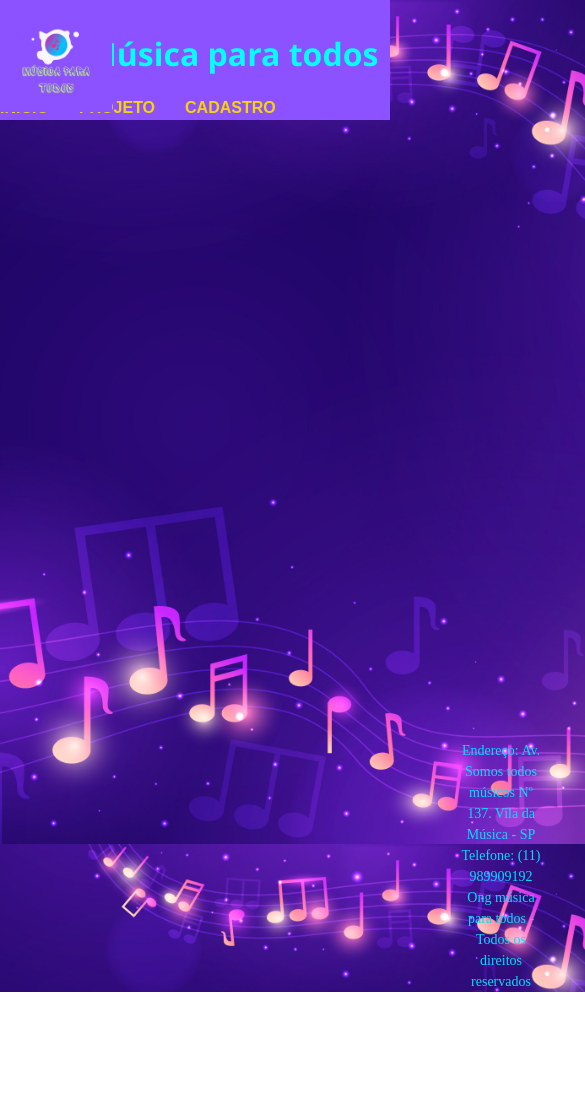
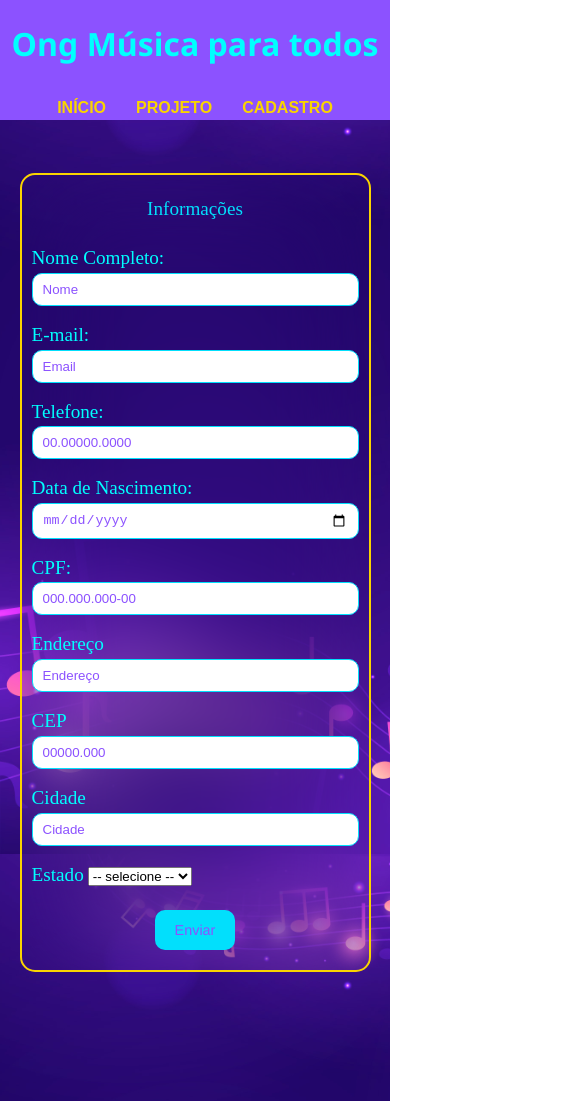
Before and after one commit to willian-andreotti2/testeprojeto, a plain HTML site: page cadastro.html in a window 390 px wide. Shown: the top 1101 px of the page, 585 px wide, since content can reach past the window. Before the commit the page ends 992 px from the top, so only its background shows below. Drawn offline with Linux system fonts and the light colour scheme.

Commit message:
ajustes de responsividade tela de cadastro

```diff
--- a/cadastro.html
+++ b/cadastro.html
@@ -39,7 +39,7 @@
         <p>cadastre-se como voluntário</p>
       </div>
       <section class="cadastro-informacoes-pessoais">
-        <legend>Informações Pessoais</legend>
+        <legend>Informações</legend>
         <div class="dados-pessoais">
           <label for="nome">Nome Completo:</label>
           <input
--- a/styles.css
+++ b/styles.css
@@ -6,36 +6,34 @@
 
 .cabecalho {
   position: fixed;
-  text-align: center;
+
   top: 0px;
   left: 0px;
   right: 0px;
   z-index: 3;
+
+  width: 100vw;
   height: 120px;
-  width: 100%;
 
-  max-width: 2200px;
   background-color: #8c52ff;
 }
 
 .logo {
   display: flex;
   position: relative;
-  width: 100%;
+  width: 100vw;
   height: 7rem;
-  max-width: 20rem;
+  justify-content: center;
+  right: 250px;
   top: -3rem;
-
-  z-index: 99;
+  z-index: 0;
 }
 
 .titulo {
   display: flex;
   position: relative;
-  text-align: center;
-  width: 100%;
-  max-width: 2000px;
-  top: 30px;
+  width: 100vw;
+  top: 20px;
   left: 0rem;
   justify-content: center;
   font-weight: bold;
@@ -46,13 +44,12 @@
 .selecao {
   display: flex;
   position: relative;
-  text-align: center;
+  justify-content: center;
   bottom: 4rem;
-  width: 100%;
-  max-width: 160px;
+  width: 100vw;
+
   margin: 0 auto;
   gap: 0px 30px;
-  margin-right: 64rem;
 }
 ul li {
   cursor: pointer;
@@ -437,90 +434,117 @@ body {
 }
 
 .enunciado {
-  position: absolute;
   color: #02dffc;
-  width: 400px;
-  height: 120px;
-  margin-left: 870px;
-  margin-top: 230px;
-  font-size: 20px;
+
+  width: 70%;
+  max-width: 300px;
+
+  margin: 120px auto;
+  text-align: center;
+  font-size: 1.25rem;
 }
 
 .cadastro-informacoes-pessoais {
   display: flex;
-  position: relative;
-  width: 600px;
-  height: 400px;
-
+  flex-direction: column;
+  align-items: center;
+  justify-content: center;
+  width: 80%;
+  max-width: 500px;
+  margin: 0 auto;
   border: 2px solid #02dffc;
-  backdrop-filter: blur(30px);
+  backdrop-filter: blur(50px);
   border-radius: 15px;
-  padding: 70px 100px;
+  padding: 40px 90px;
   border: 2px solid #fad400;
-  left: 700px;
-  top: 300px;
 }
 
 .cadastro-informacoes-pessoais input {
+  width: 100%;
+  max-width: 300px;
   border-radius: 10px;
-  padding: 5px 9px;
+  padding: 8px 10px;
   color: #8c52ff;
+  margin-bottom: 15px;
+  border: 1px solid #02dffc;
 }
 
 .cadastro-informacoes-pessoais input::placeholder {
   color: #8c52ff;
 }
 
-option {
-  color: #8c52ff;
-}
+.cadastro-informacoes-pessoais legend {
+  font-size: 1.2rem;
+  margin-bottom: 20px;
 
-.cadastro-informacoes-pessoais legend {
-  display: flex;
-  position: absolute;
   color: #02dffc;
-
-  font-size: 18px;
-
-  text-transform: uppercase;
-  top: 5%;
-  left: 30%;
 }
 
 .cadastro-informacoes-pessoais label {
-  display: flex;
-  position: relative;
-  width: 200px;
-  height: 20px;
-  padding: -10px -9px;
+  font-size: 1.2rem;
+  margin-bottom: 20px;
+
   color: aqua;
 }
 
 .button-enviar {
   display: flex;
-  position: absolute;
-  height: 40px;
-  bottom: 30px;
+  justify-content: center;
+  margin-top: 20px;
 }
 
 .button-enviar button {
-  width: 60px;
+  width: 100px;
+  height: 40px;
   background-color: #02dffc;
   border-radius: 10px;
   color: #8c52ff;
   font-family: "Franklin Gothic Medium", "Arial Narrow", Arial, sans-serif;
   cursor: pointer;
+  border: none;
+}
+
+@media (max-width: 768px) {
+  .enunciado {
+    font-size: 1rem;
+    margin-top: 10px;
+  }
+
+  .cadastro-informacoes-pessoais {
+    width: 90%;
+    padding: 30px 20px;
+  }
+
+  .cadastro-informacoes-pessoais input {
+    max-width: 100%;
+  }
+}
+
+@media (max-width: 480px) {
+  .enunciado {
+    font-size: 0.9rem;
+  }
+
+  .cadastro-informacoes-pessoais {
+    padding: 20px 10px;
+  }
+
+  .button-enviar button {
+    width: 80px;
+    font-size: 0.9rem;
+  }
 }
 
 footer {
+  color: #02dffc;
+}
+
+footer p {
+  display: flex;
   position: relative;
-  align-items: center;
-  max-width: 1000px;
-  text-align: center;
-  color: #02dffc;
-  font-size: 14px;
-  margin-top: 400px;
-  margin-left: 300px;
-  bottom: 60px;
-  left: 40%;
+  width: 100vw;
+  top: 400px;
+  justify-content: center;
+  font-weight: bold;
+  margin-top: 10px;
 }
```
Also changed, not shown: teste.html (added, +38 -0 lines).
